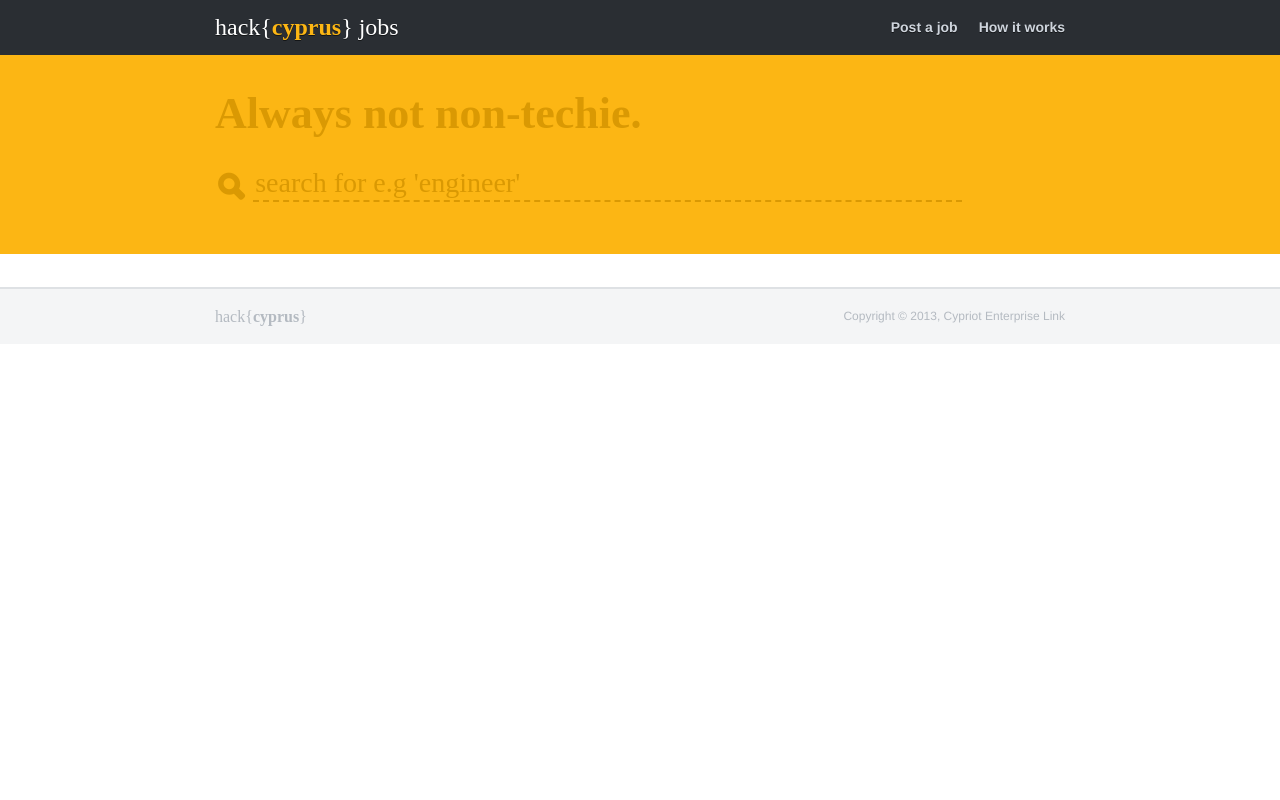
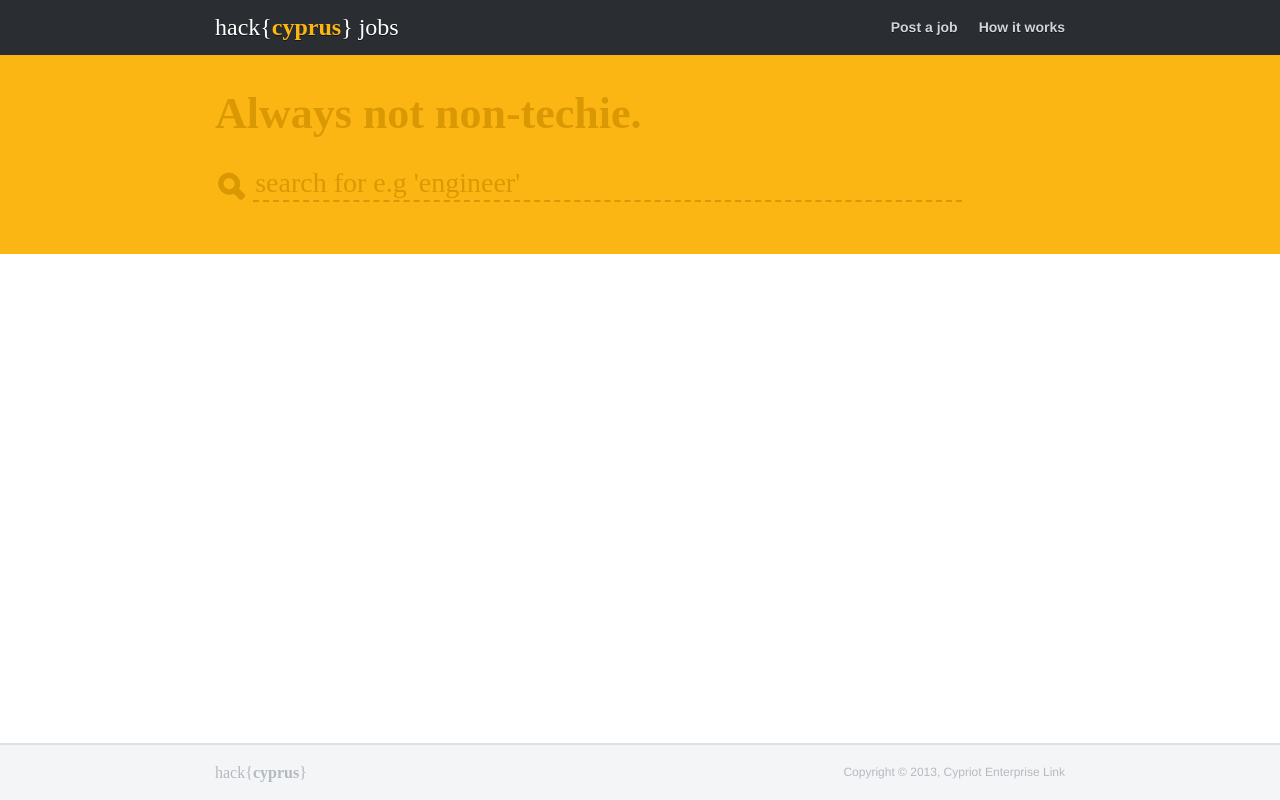
Before and after one commit to hackcyprus/jobber, a Flask app: template jobber/templates/layout.html in a window 1280 px wide. Run offline with Flask 2, Linux system fonts and the light colour scheme; the template is opened without the code that fills it, so the values that code supplies are empty; parts of the project's set-up code (start-up, migrations or seed data) failed here and were passed over; some libraries are stand-ins or nearby versions.

Commit message:
Sticky footer and 2-spaced layout.html

```diff
--- a/jobber/static/less/layout.less
+++ b/jobber/static/less/layout.less
@@ -1,3 +1,20 @@
+/* Sticky footer */
+html, body {
+    height: 100%;
+}
+
+.wrapper {
+    min-height: 100%;
+    height: auto !important;
+    height: 100%;
+    margin: 0 auto -57px;
+}
+
+footer, .push {
+    height: 55px;
+    clear: both;
+}
+
 .container {
     width: 850px;
     margin: 0 auto;
@@ -67,6 +84,10 @@ header {
     }
 }
 
+#main {
+    margin-bottom: 33px;
+}
+
 #scream {
     background-color: @logo-secondary;
     color: darken(@logo-secondary, 10%);
@@ -127,7 +148,6 @@ header {
 footer {
     background-color: lighten(@rule, 8%);
     border-top: 2px solid @rule;
-    margin-top: 33px;
     height: 55px;
     line-height: 55px;
     color: darken(@rule, 15%);
--- a/jobber/templates/layout.html
+++ b/jobber/templates/layout.html
@@ -20,8 +20,12 @@
   </head>
   <body>
     <!--[if lt IE 8]>
-            <p class="browsehappy">You are using an <strong>outdated</strong> browser. Please <a href="http://browsehappy.com/">upgrade your browser</a> to improve your experience.</p>
+        <p class="browsehappy">
+          You are using an <strong>outdated</strong> browser. Please <a href="http://browsehappy.com/">upgrade your browser</a>
+          to improve your experience.
+        </p>
     <![endif]-->
+    <div class="wrapper">
       <header>
         <div class="container">
           <a href="/" class="logo">
@@ -48,6 +52,8 @@
           {% block content %}
           {% endblock %}
       </div>
+      <div class="push"></div>
+    </div>
     <footer>
       <div class="container clearfix">
         <a href="http://hackcyprus.com" class="logo">
@@ -56,7 +62,6 @@
         <div class="copy">
           Copyright &copy; 2013, Cypriot Enterprise Link
         </div>
-                <div
       </div>
     </footer>
   </body>
```
Also changed, not shown: jobber/static/css/main.css. Lines whose indentation alone changed are shown as unchanged.
